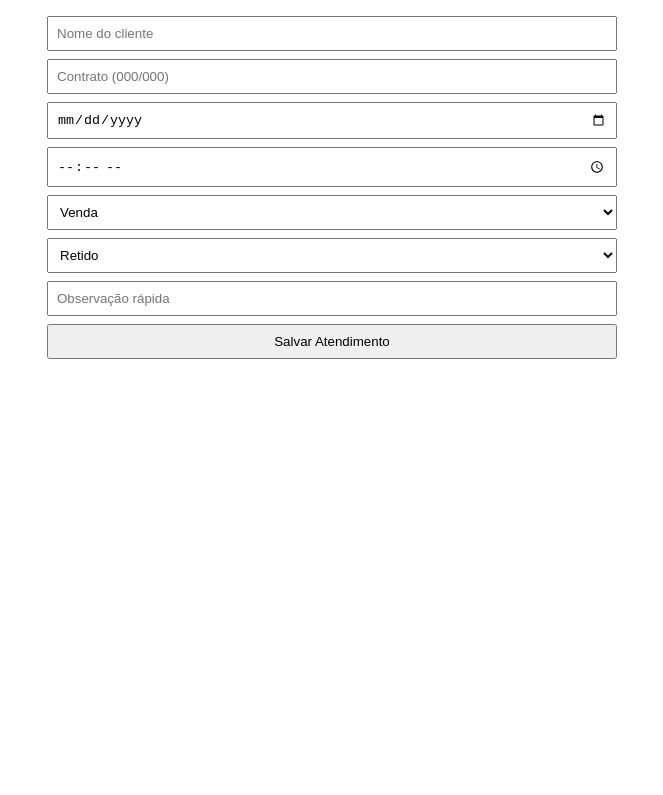
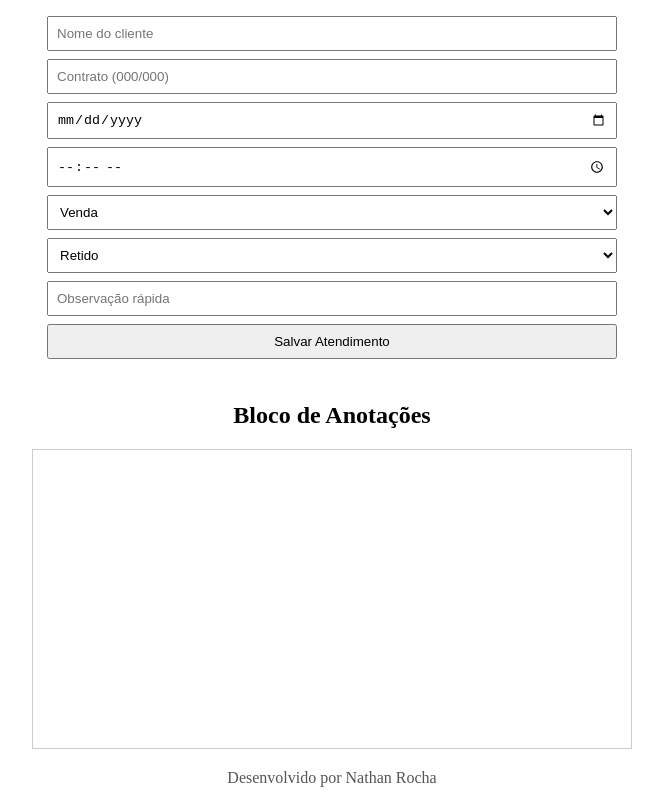
Before and after one commit to nathanxpon18y-create/nathan_page, a plain HTML site: page index.html in a window 1280 px wide. Shown: the part 79-874 px from the top of the page, without its empty margins (308-971 px from the left). Before the commit the page ends 800 px from the top, so only its background shows below. Drawn offline with Linux system fonts and the light colour scheme.

Commit message:
Atualizar o index.html

```diff
--- a/index.html
+++ b/index.html
@@ -41,4 +41,19 @@
 
         <button onclick="salvarAtendimento()">Salvar Atendimento</button>
 
-    </div
+    </div>
+
+    <!-- BLOCO DE NOTAS -->
+    <h2>Bloco de Anotações</h2>
+    <div id="blocoNotas" class="bloco-notas"></div>
+
+    <!-- RODAPÉ -->
+    <footer>
+        Desenvolvido por Nathan Rocha
+    </footer>
+
+    <!-- CONEXÃO COM O JS -->
+    <script src="script.js"></script>
+
+</body>
+</html>
```
